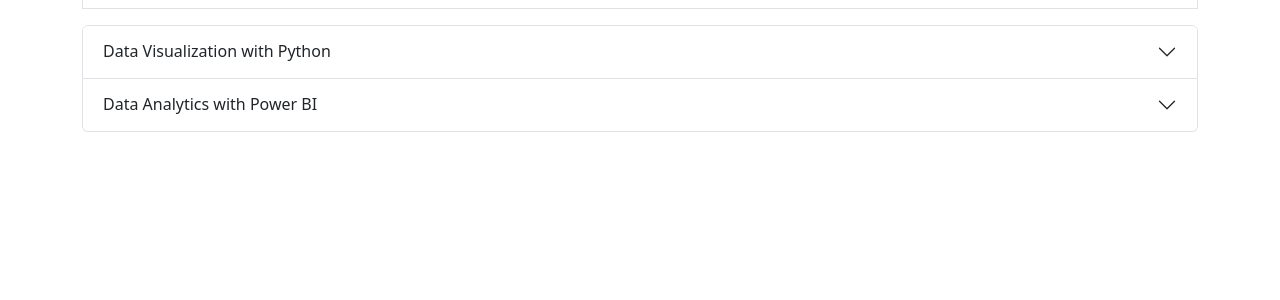
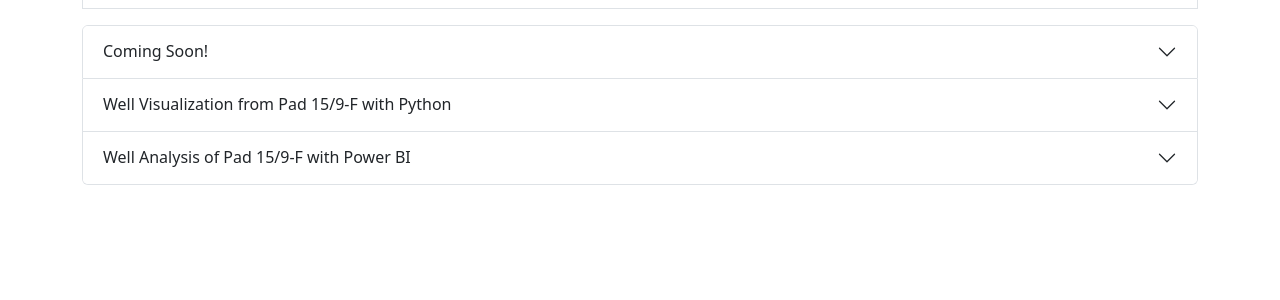
Before and after one commit to WanIlmie/wanilmie.github.io, a Django app: template myapp/templates/myapp/VolveFieldDataSet.html in a window 1280 px wide. Shown: the top 300 px of the page. Run offline with Django 4.2, Linux system fonts and the light colour scheme; the template is opened without the code that fills it, so the values that code supplies are empty.

Commit message:
update project message

```diff
--- a/myapp/templates/myapp/VolveFieldDataSet.html
+++ b/myapp/templates/myapp/VolveFieldDataSet.html
@@ -8,12 +8,28 @@
     <!-- General Accordian Formatting -->
     <div class="accordion" id="accordionExample">
 
+      <!-- Accordian0 -->
+      <div class="accordion-item">
+        <h2 class="accordion-header" id="headingZero">
+          <button class="accordion-button collapsed" type="button" data-bs-toggle="collapse" data-bs-target="#collapseZero" aria-expanded="false" aria-controls="collapseZero">
+            Coming Soon!
+          </button>
+        </h2>
+        <div id="collapseZero" class="accordion-collapse collapse" aria-labelledby="headingZero" data-bs-parent="#accordionExample">
+          <div class="accordion-body">
+            <p>- Overall Well Summary of Volve Field using Power BI</p>
+            <p>- Dashboard for Well Visualization of Volve Field</p>
+            <p>- Dashboard for Well Analysis</p>
+          </div>
+        </div>
+      </div>
+
       <!-- Accordian1 -->
       <div class="accordion-item">
         <!-- Accordian1Header -->
         <h2 class="accordion-header" id="headingOne">
           <button class="accordion-button collapsed" type="button" data-bs-toggle="collapse" data-bs-target="#collapseOne" aria-expanded="false" aria-controls="collapseOne">
-            Data Visualization with Python
+            Well Visualization from Pad 15/9-F with Python
           </button>
         </h2>
         <!-- Accordian1Body -->
@@ -27,7 +43,7 @@
             <h5 class="card-title">{{ c3.title }}</h5>
             <p class="card-text">{{ c3.text }}</p>
             {% load static %}
-            <div id="carouselExampleControls" class="carousel slide" data-bs-ride="carousel" style='width: 50%; height: 200px;' data-bs-interval="10000">
+            <div id="carouselExampleControls" class="carousel slide" data-bs-ride="carousel" style='width: 300px; height: 200px;' data-bs-interval="10000">
                 <div class="carousel-inner">
                   <div class="carousel-item active">
                     <img src="{% static 'myapp/challenge1.png' %}" class="img-thumbnail d-block w-100" alt="challenge1">
@@ -57,7 +73,7 @@
       <div class="accordion-item">
         <h2 class="accordion-header" id="headingTwo">
           <button class="accordion-button collapsed" type="button" data-bs-toggle="collapse" data-bs-target="#collapseTwo" aria-expanded="false" aria-controls="collapseTwo">
-            Data Analytics with Power BI
+            Well Analysis of Pad 15/9-F with Power BI
           </button>
         </h2>
         <div id="collapseTwo" class="accordion-collapse collapse" aria-labelledby="headingTwo" data-bs-parent="#accordionExample">
```
